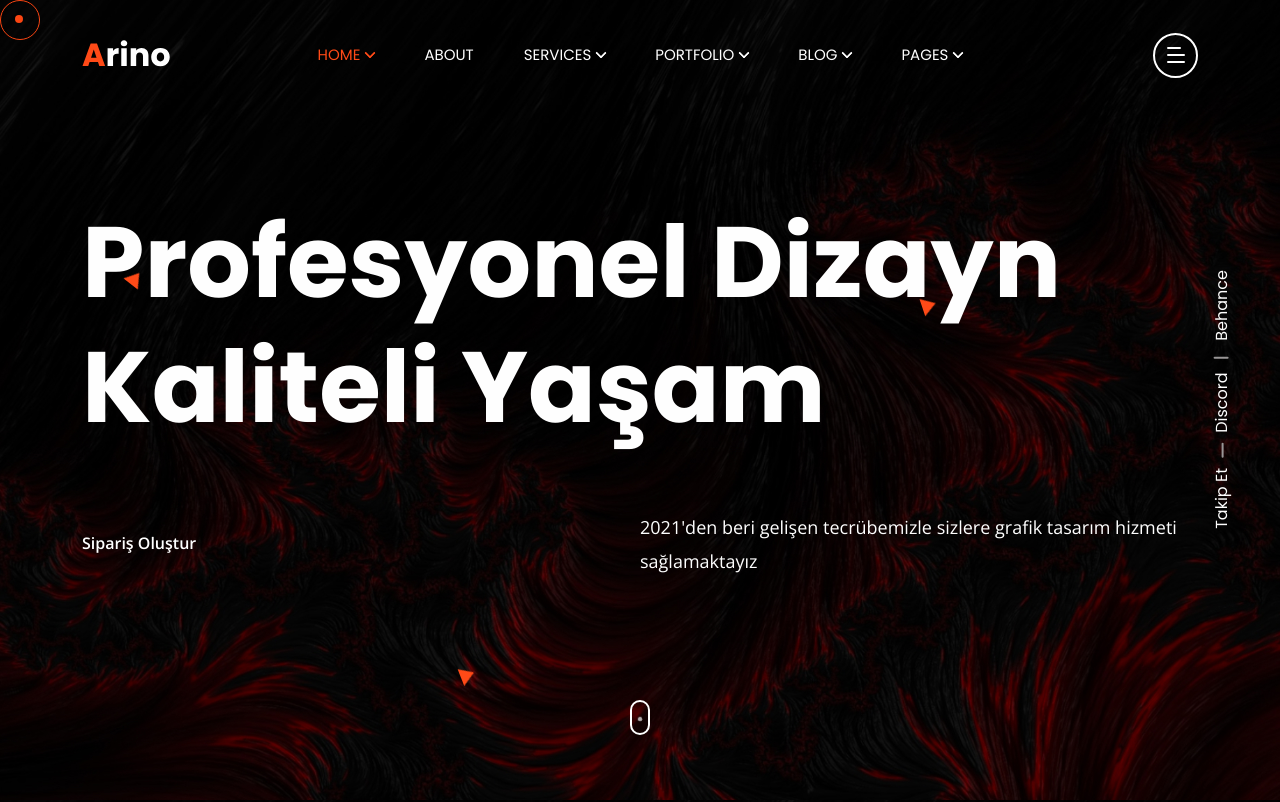
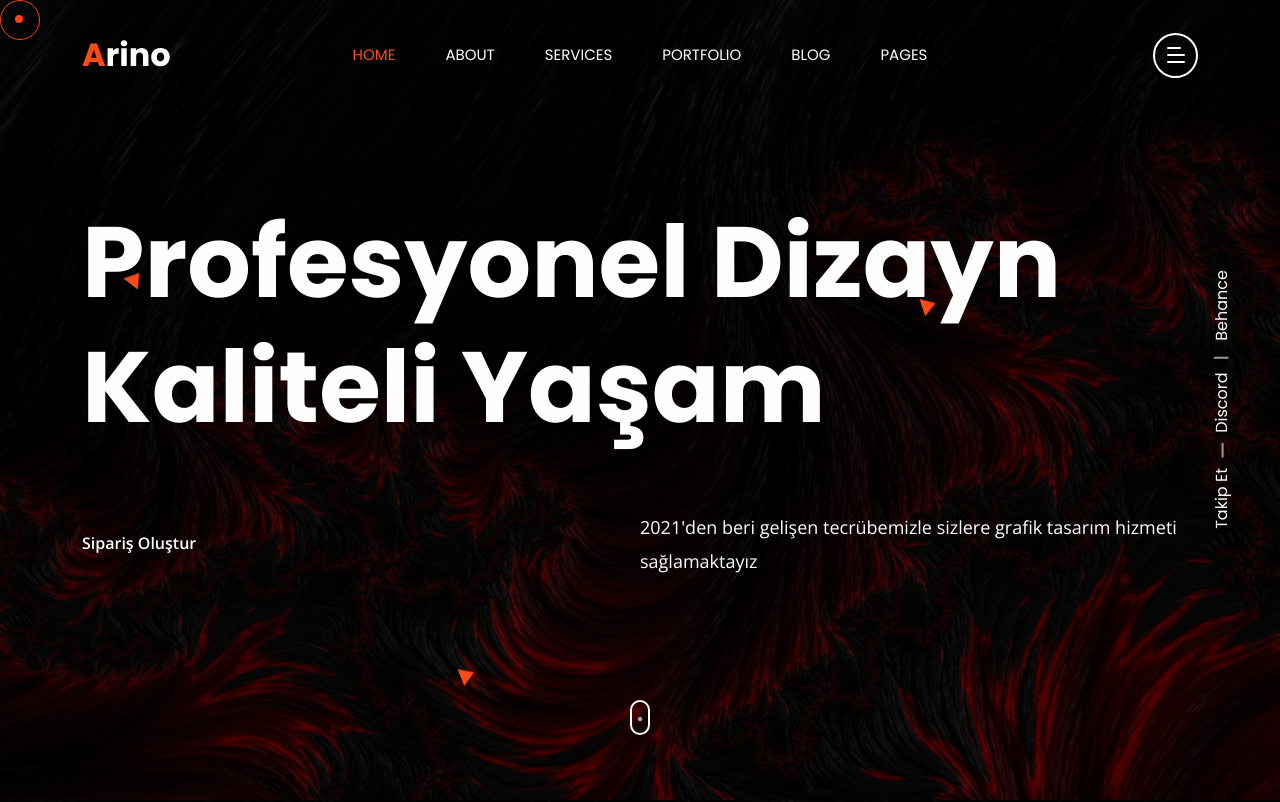
Before and after one commit to risuscreative/alphawebsite, a React (Create React App) app: page / in a window 1280 px wide. Shown: the top 802 px of the page. Built offline with nearby package versions, Linux system fonts and the light colour scheme; some icons are missing.

Commit message:
Update header.scss

```diff
--- a/src/components/Header/header.scss
+++ b/src/components/Header/header.scss
@@ -33,6 +33,9 @@
     align-items: center;
     height: 100%;
   }
+.menu-item-has-children a::after {
+    display: none !important
+}
 }
 
 .cs-site_header.cs-style1 {
```
